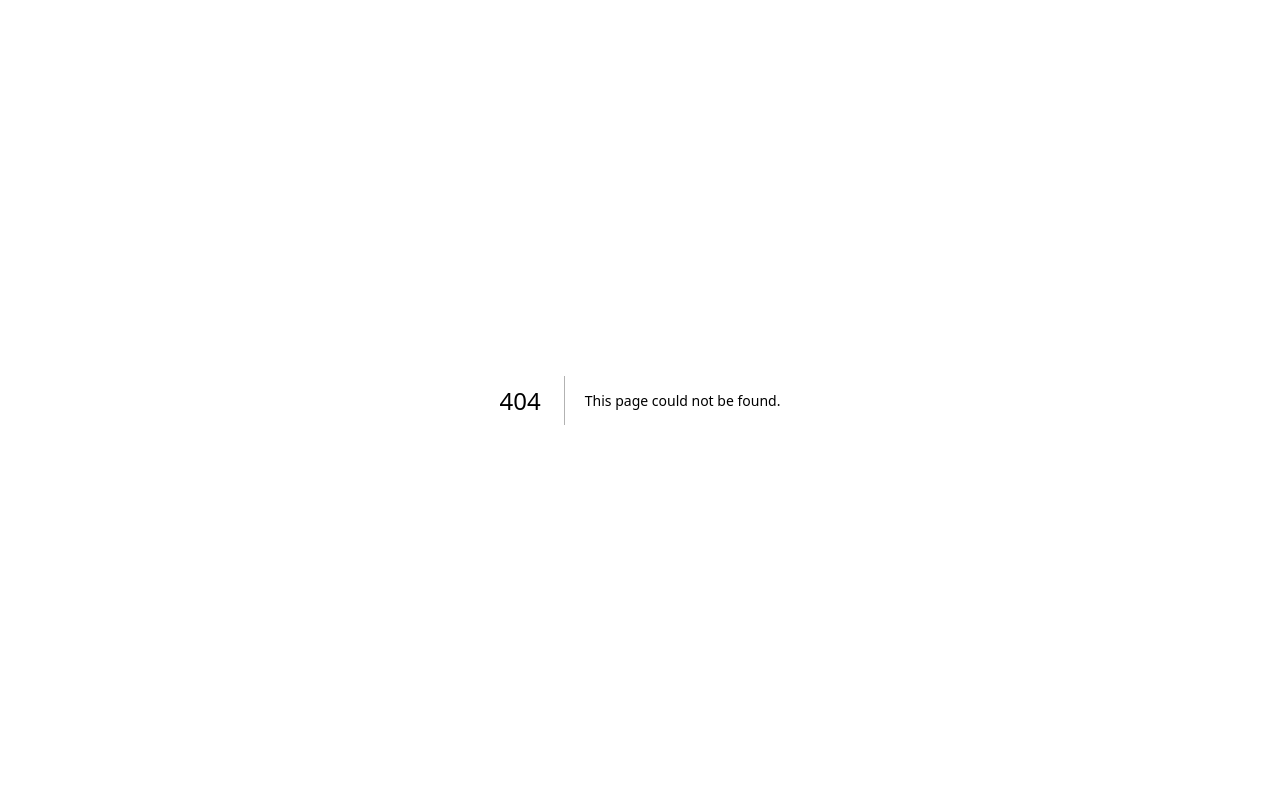
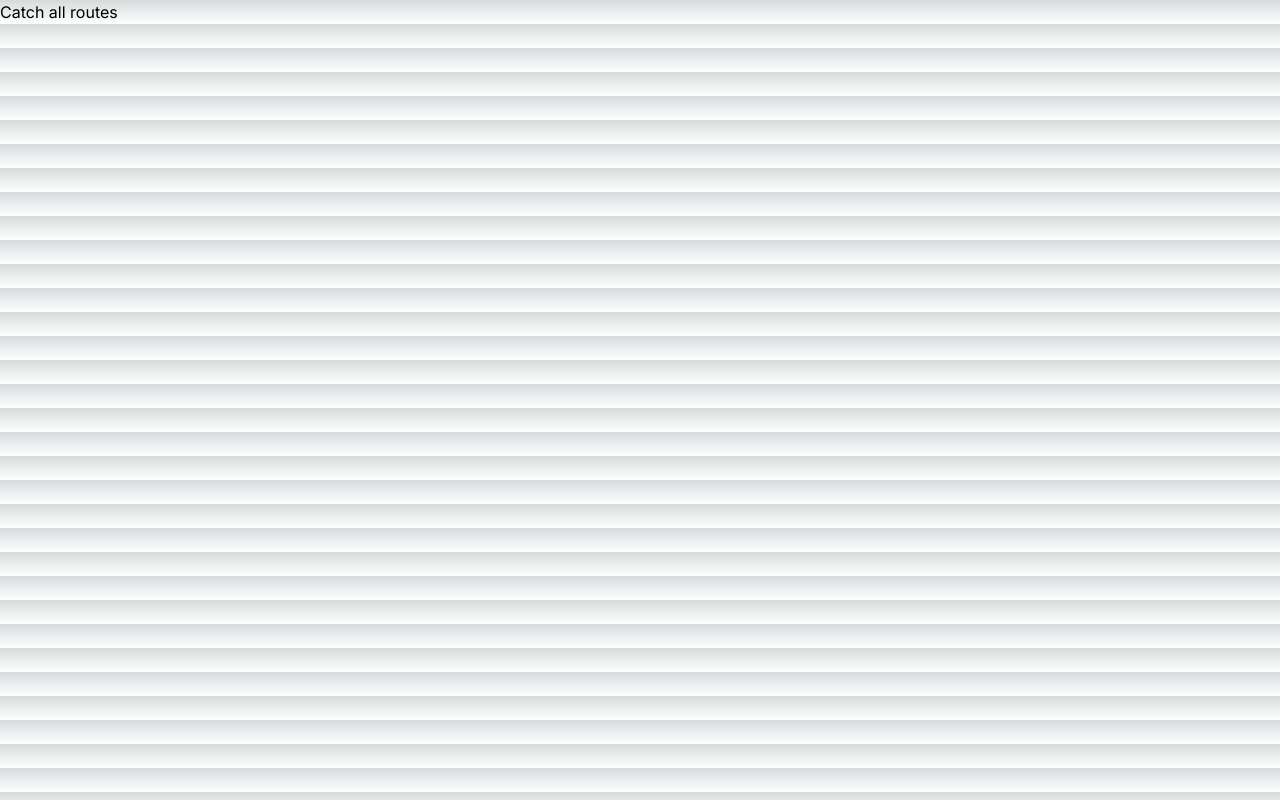
Before and after one commit to Tufahel/first-next-js-app, a Next.js app in the folder my-app/: page /products/1 in a window 1280 px wide. Before the commit this address had no page. Built offline with nearby package versions, Linux system fonts and the light colour scheme.

Commit message:
Dynamic routes and catch all routes

```diff
--- /dev/null
+++ b/my-app/src/app/products/[...slug]/page.js
@@ -0,0 +1,9 @@
+const CatchAllRoutes = () => {
+    return (
+        <div>
+            <h1>Catch all routes</h1>
+        </div>
+    );
+};
+
+export default CatchAllRoutes;
--- /dev/null
+++ b/my-app/src/app/products/[productId]/page.js
@@ -0,0 +1,10 @@
+const DynamicProductPage = ({params, searchParams}) => {
+    console.log(params);
+    return (
+        <div>
+            <h1>This is dynamic product page/route {params.productId} and search category {searchParams.category}</h1>
+        </div>
+    );
+};
+
+export default DynamicProductPage;
--- /dev/null
+++ b/my-app/src/app/products/product/page.js
@@ -0,0 +1,9 @@
+const SingleProductPage = () => {
+    return (
+        <div>
+            <h1>This is about page/route</h1>
+        </div>
+    );
+};
+
+export default SingleProductPage;
```
Also changed, not shown: my-app/src/app/products/page.js (added).
